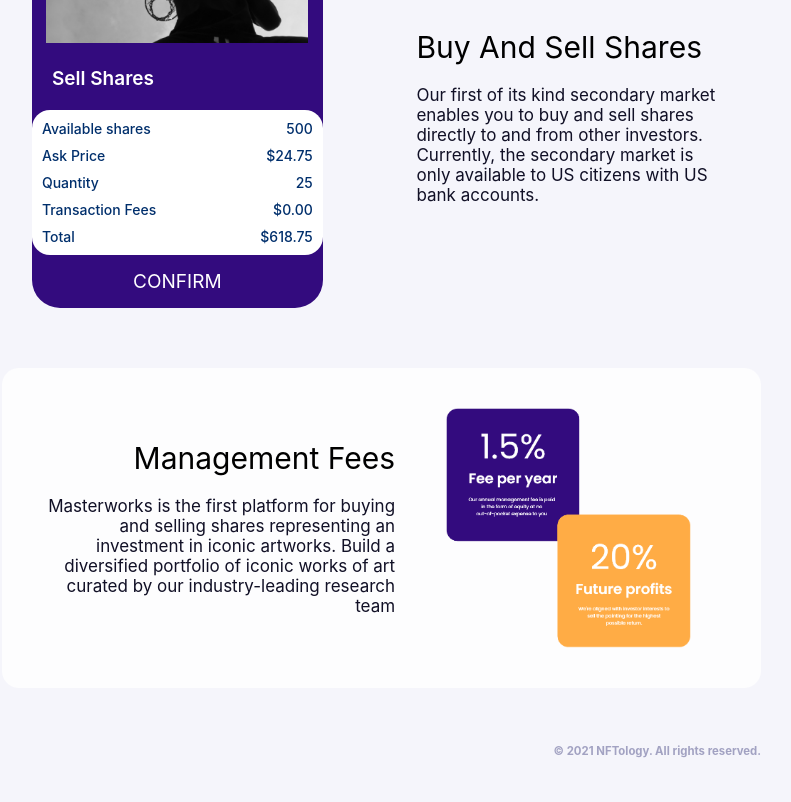
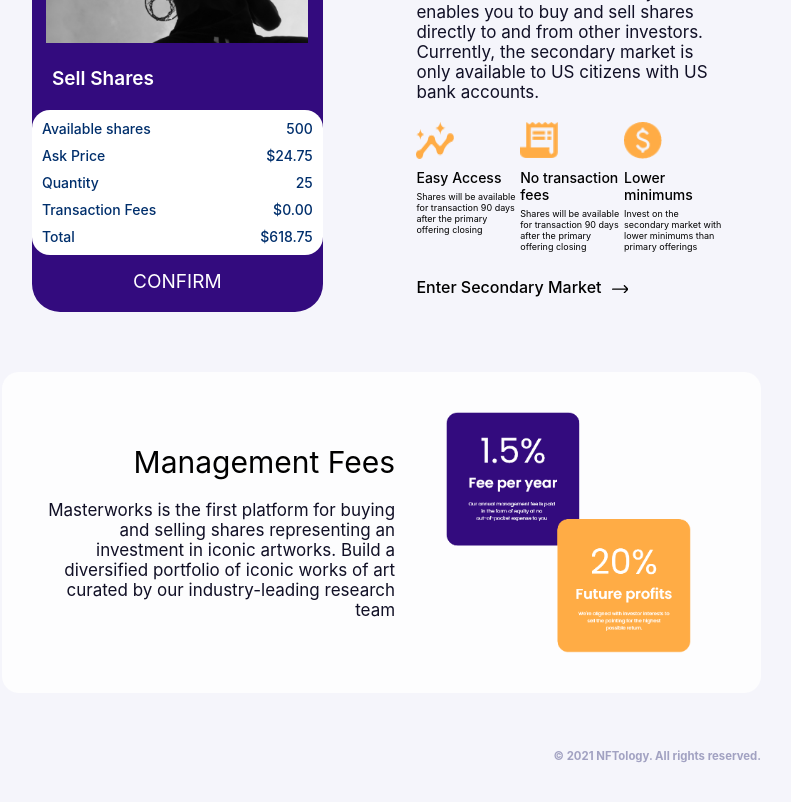
Before and after one commit to websmartdream428/nftology, a React (Create React App) app: page /about in a window 1280 px wide. Shown: the part 2920-3722 px from the top of the page, without its empty margins (424-1215 px from the left). Built offline with nearby package versions, Linux system fonts and the light colour scheme.

Commit message:
complete about tag

```diff
--- a/src/constant/en.json
+++ b/src/constant/en.json
@@ -41,5 +41,12 @@
   "buy_and_sell": "Buy And Sell Shares",
   "buy_and_sell_content": "Our first of its kind secondary market enables you to  buy and sell shares directly to and from other investors. Currently, the secondary market is only available to US citizens with US bank accounts.",
   "fees_title": "Management Fees",
-  "fees_content": "Masterworks is the first platform for buying and selling shares representing an investment in iconic artworks. Build a diversified portfolio of iconic works of art curated by our industry-leading research team"
+  "fees_content": "Masterworks is the first platform for buying and selling shares representing an investment in iconic artworks. Build a diversified portfolio of iconic works of art curated by our industry-leading research team",
+  "easy_title": "Easy Access",
+  "easy_content": "Shares will be available for transaction 90 days after the primary offering closing",
+  "transaction_title": "No transaction fees",
+  "transaction_content": "Shares will be available for transaction 90 days after the primary offering closing",
+  "lower_title": "Lower minimums",
+  "lower_content": "Invest on the secondary market with lower minimums than primary offerings",
+  "enter_secondary_market": "Enter Secondary Market"
 }
--- a/src/pages/About/BuySellCard.tsx
+++ b/src/pages/About/BuySellCard.tsx
@@ -9,6 +9,10 @@ import {
 import content from '../../constant/en.json'
 import SellImg from '../../assets/images/sell.png'
 import { NoColorCard } from '../../styledComponents/elements/Cards'
+import { ArrowSVG } from '../../components/CustomSVG'
+import BuyIco1 from '../../assets/images/buyIco1.png'
+import BuyIco2 from '../../assets/images/buyIco2.png'
+import BuyIco3 from '../../assets/images/buyIco3.png'
 
 const SellShareCard = styled.div`
   background-color: #330b7e;
@@ -54,6 +58,49 @@ const SellConfirm = styled.div`
   font-size: 19px;
 `
 
+const EnterSecondaryMarket = styled.div`
+  margin: 15px 0;
+  font-size: 16px;
+  font-weight: 500;
+  svg {
+    margin-left: 10px;
+  }
+`
+
+const BuySellDetails = styled.div`
+  display: grid;
+  grid-template-columns: 32% 32% 32%;
+  grid-gap: 1%;
+  margin-top: 20px;
+`
+
+const BuySellDetail = styled.div`
+  display: flex;
+  flex-direction: column;
+`
+
+const DetailIco = styled.img`
+  width: 37.85px;
+  height: 37.85px;
+  margin-bottom: 10px;
+`
+const GoMarket = styled.span`
+  cursor: pointer;
+  font-size: 16px;
+  margin-bottom: 10px;
+`
+const DetailTitle = styled.span`
+  cursor: pointer;
+  font-size: 14px;
+  font-weight: 500;
+  margin-bottom: 5px;
+`
+const DetailContent = styled.span`
+  cursor: pointer;
+  font-size: 9px;
+  margin-bottom: 10px;
+`
+
 const BuySellCard: React.FC = () => {
   return (
     <NoColorCard>
@@ -90,6 +137,29 @@ const BuySellCard: React.FC = () => {
         <TextDiv>
           <TextTitle>{content.buy_and_sell}</TextTitle>
           <TextContent>{content.buy_and_sell_content}</TextContent>
+          <BuySellDetails>
+            <BuySellDetail>
+              <DetailIco src={BuyIco1} alt="ico" />
+              <DetailTitle>{content.easy_title}</DetailTitle>
+              <DetailContent>{content.easy_content}</DetailContent>
+            </BuySellDetail>
+            <BuySellDetail>
+              <DetailIco src={BuyIco2} alt="ico" />
+              <DetailTitle>{content.transaction_title}</DetailTitle>
+              <DetailContent>{content.transaction_content}</DetailContent>
+            </BuySellDetail>
+            <BuySellDetail>
+              <DetailIco src={BuyIco3} alt="ico" />
+              <DetailTitle>{content.lower_title}</DetailTitle>
+              <DetailContent>{content.lower_content}</DetailContent>
+            </BuySellDetail>
+          </BuySellDetails>
+          <EnterSecondaryMarket>
+            <GoMarket>
+              {content.enter_secondary_market}
+              <ArrowSVG selected="#000" />
+            </GoMarket>
+          </EnterSecondaryMarket>
         </TextDiv>
       </TextImage>
     </NoColorCard>
```
